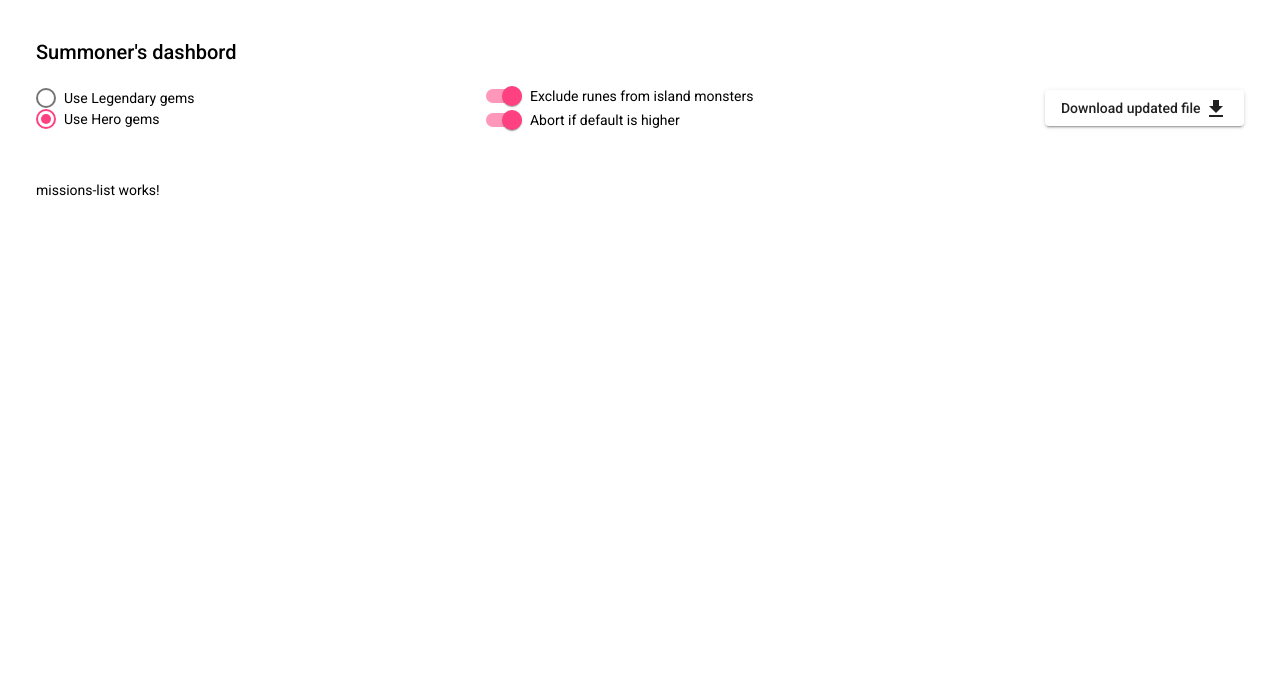
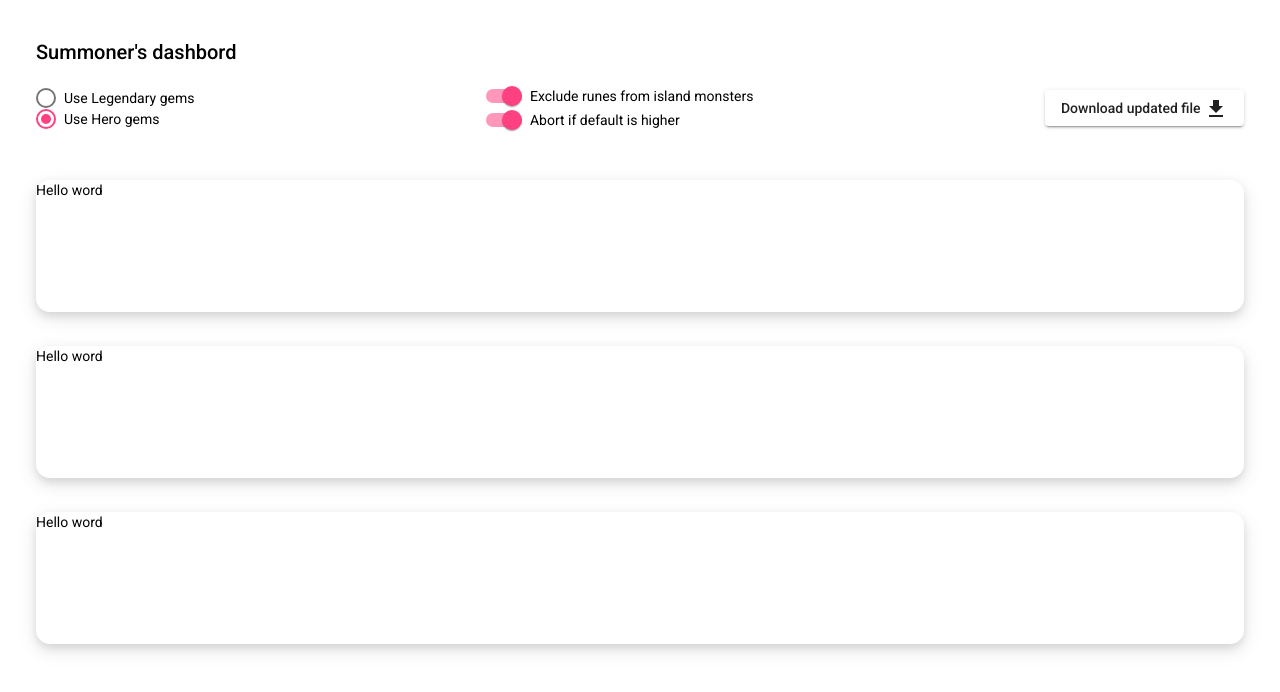
Before and after one commit to n-tardieu/oh-my-runes, an Angular app: page /dashboard in a window 1280 px wide. Shown: the top 692 px of the page. Built offline with nearby package versions, Linux system fonts and the light colour scheme.

Commit message:
feat(mission-card): add shadow and update style

```diff
--- a/src/app/components/dashboard/dashboard.component.scss
+++ b/src/app/components/dashboard/dashboard.component.scss
@@ -10,6 +10,5 @@
 
 .container-content-cards {
     padding-top: 48px;
-    display: flex;
-    align-items: center;
+    width: 100%;
 }
--- a/src/app/components/mission/mission-card/mission-card.component.html
+++ b/src/app/components/mission/mission-card/mission-card.component.html
@@ -1 +1,5 @@
-<p>mission-card works!</p>
+<div class="container">
+    <div class="container-content">
+        Hello word
+    </div>
+</div>
--- a/src/app/components/mission/mission-card/mission-card.component.scss
+++ b/src/app/components/mission/mission-card/mission-card.component.scss
@@ -0,0 +1,13 @@
+@import "/src/styles.scss";
+
+.container {
+    width: 100%;
+    height: 132px;
+    border-radius: 14px;
+    margin-bottom: 34px;
+    box-shadow: 0 4px 8px 0 rgb(0 0 0 / 10%), 0 6px 20px 0 rgb(0 0 0 / 10%);
+}
+
+.container:hover {
+    box-shadow: 0 0 6px rgb(134, 35, 255);
+}
--- a/src/app/components/mission/missions-list/missions-list.component.html
+++ b/src/app/components/mission/missions-list/missions-list.component.html
@@ -1 +1,10 @@
-<p>missions-list works!</p>
+<div class="container">
+    <app-mission-card>
+    </app-mission-card>
+
+    <app-mission-card>
+    </app-mission-card>
+
+    <app-mission-card>
+    </app-mission-card>
+</div>
--- a/src/app/components/mission/missions-list/missions-list.component.scss
+++ b/src/app/components/mission/missions-list/missions-list.component.scss
@@ -0,0 +1,5 @@
+.container {
+    width: 100%;
+    display: flex;
+    flex-direction: column;
+}
```
